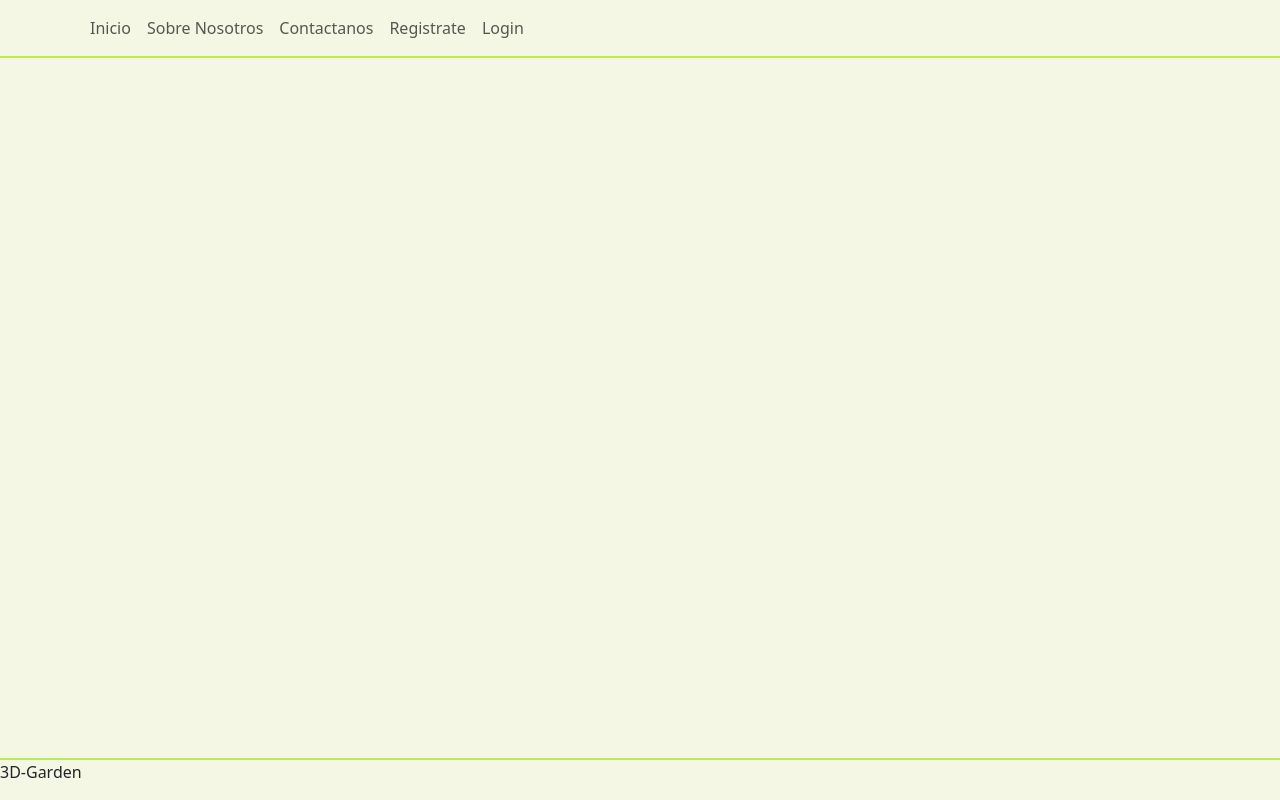
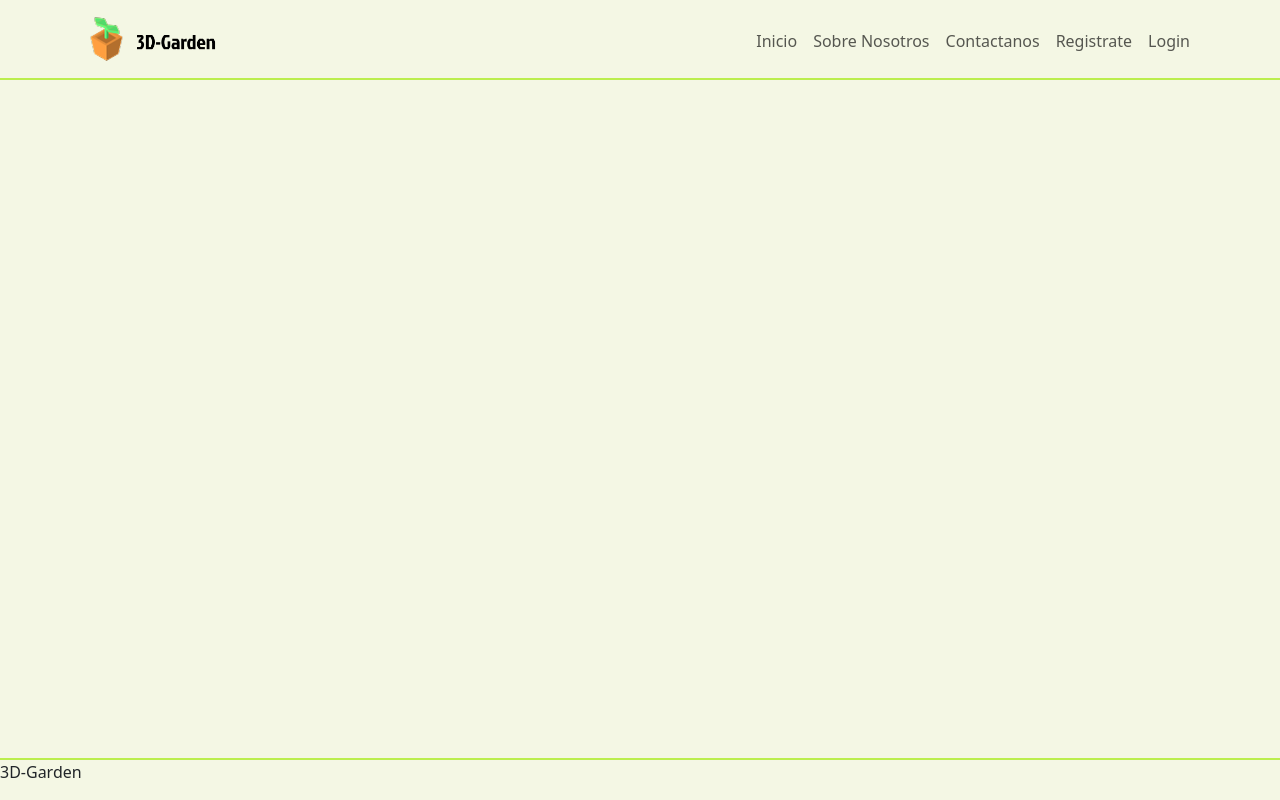
Before and after one commit to jaqui-jesus/3D-Garden-web, a plain HTML site: page index.html in a window 1280 px wide. Drawn offline with nearby package versions, Linux system fonts and the light colour scheme.

Commit message:
[FEAT]Add logo to navbar and adjust position

```diff
--- a/components/navbar.html
+++ b/components/navbar.html
@@ -1,12 +1,12 @@
 <nav class="navbar navbar-expand-lg">
     <div class="container">
-        <img src="" alt="">
+        <a href="../"><img class="navbar-logo" src="../assets/3D-logo.png" alt="3D-logo"></a>
         <button class="navbar-toggler" type="button" data-bs-toggle="collapse" data-bs-target="#navbarNav">
             <span class="navbar-toggler-icon"></span>
         </button>
-        <div class="collapse navbar-collapse" id="navbarNav">
+        <div class="collapse navbar-collapse d-flex justify-content-end mt-1" id="navbarNav">
             <ul class="navbar-nav">
-                <li class="nav-item"><a class="nav-link" href="../index.html">Inicio</a></li>
+                <li class="nav-item"><a class="nav-link" href="../">Inicio</a></li>
                 <li class="nav-item"><a class="nav-link" href="../views/about-us.html">Sobre Nosotros</a></li>
                 <li class="nav-item"><a class="nav-link" href="../views/contact.html">Contactanos</a></li>
                 <li class="nav-item"><a class="nav-link" href="../views/register.html">Registrate</a></li>
--- a/index.html
+++ b/index.html
@@ -10,6 +10,7 @@
       crossorigin="anonymous"
     />
     <link rel="stylesheet" href="./styles.css" />
+    <link rel="icon" href="./assets/meta-logo.png">
     <title>3D-Garden</title>
   </head>
   <body id="container-grid">
--- a/styles.css
+++ b/styles.css
@@ -22,6 +22,10 @@ html, body {
     color: 38454c;
 }
 
+.navbar-logo {
+    height: 62px;
+}
+
 #footer-container {
     border-top: 2px solid #BBEE4D;
 }
```
Also changed, not shown: assets/3D-logo.png (added), assets/meta-logo.png (added), 1 other file.
